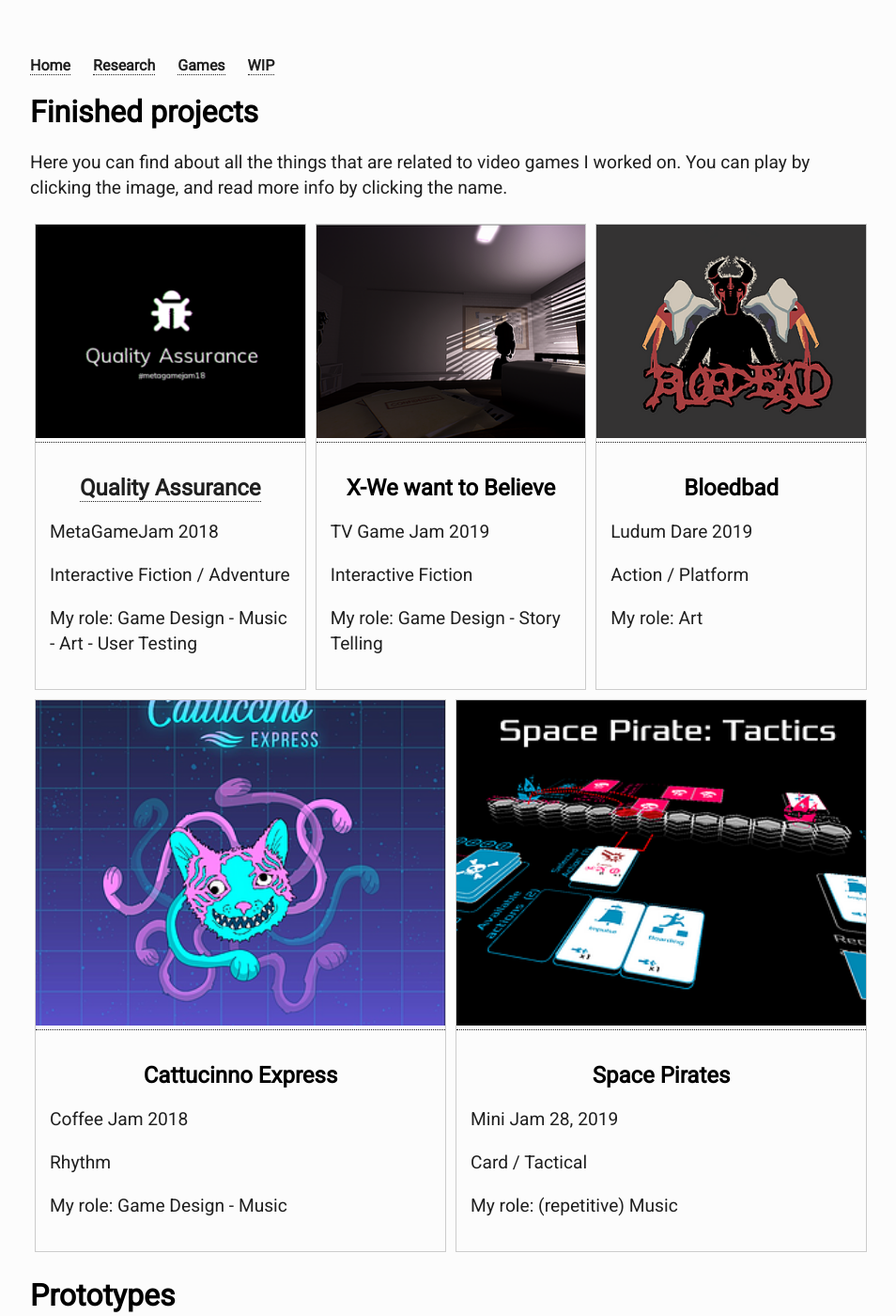
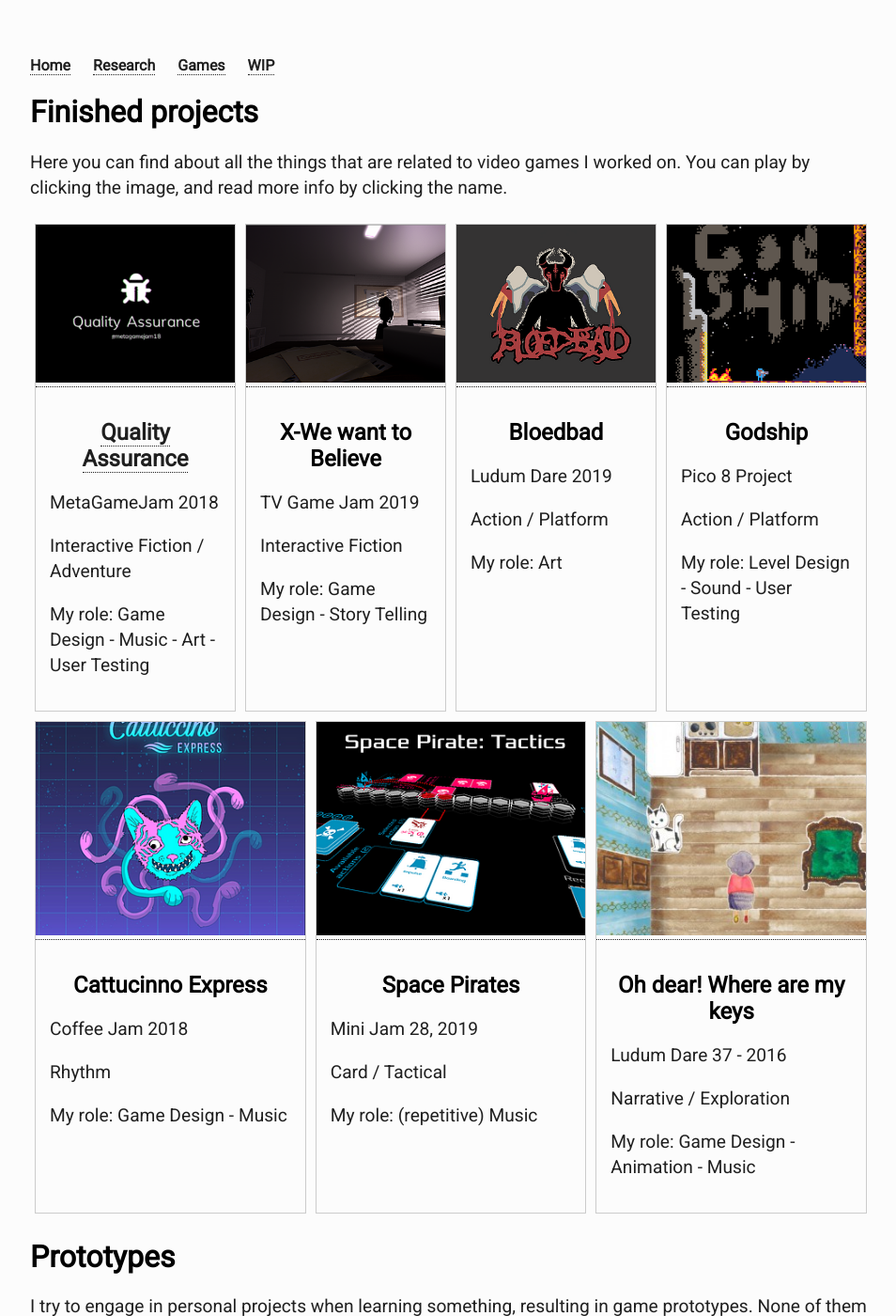
Before and after one commit to PACinquin/pacinquin.github.io, a Jekyll site: the page built from playthings.html, in a window 1280 px wide and 1400 px high. Shown: the whole window at 94% size, without its empty margins (160-1114 px from the left). Built offline with Jekyll 4.4.1, drawn with Linux system fonts in a browser that asks for light colours.

Commit message:
added games

```diff
--- a/playthings.html
+++ b/playthings.html
@@ -41,6 +41,17 @@ title: PAC website - Games
   			<p>My role: Art</p>
   		</div>
 	</div>
+	<div class="gallery">
+  		<a target="_blank" href="https://www.lexaloffle.com/bbs/?tid=30509">
+    	<img src="img/godship_small.png" alt="Godship cover">
+  		</a>
+  		<div class="desc">
+  			<h2>Godship</h2>
+  			<p>Pico 8 Project</p>
+  			<p>Action / Platform</p>
+  			<p>My role: Level Design - Sound - User Testing</p>
+  		</div>
+	</div>
 	</div>
 	<div class="meta_gallery">
 	<div class="gallery">
@@ -63,6 +74,17 @@ title: PAC website - Games
   			<p>Mini Jam 28, 2019<p>
   			<p>Card / Tactical</p>
   			<p>My role: (repetitive) Music</p>
+  		</div>
+	</div>
+	<div class="gallery">
+  		<a target="_blank" href="http://ludumdare.com/compo/ludum-dare-37/?action=preview&uid=125488">
+    	<img src="img/where.png" alt="Oh dear! Where are my keys cover">
+  		</a>
+  		<div class="desc">
+  			<h2>Oh dear! Where are my keys</h2>
+  			<p>Ludum Dare 37 - 2016<p>
+  			<p>Narrative / Exploration</p>
+  			<p>My role: Game Design - Animation - Music</p>
   		</div>
 	</div>
 	</div>
```
Also changed, not shown: img/godship.png (added), img/godship_small.png (added), img/where.jpg (added), img/where.png (added).
